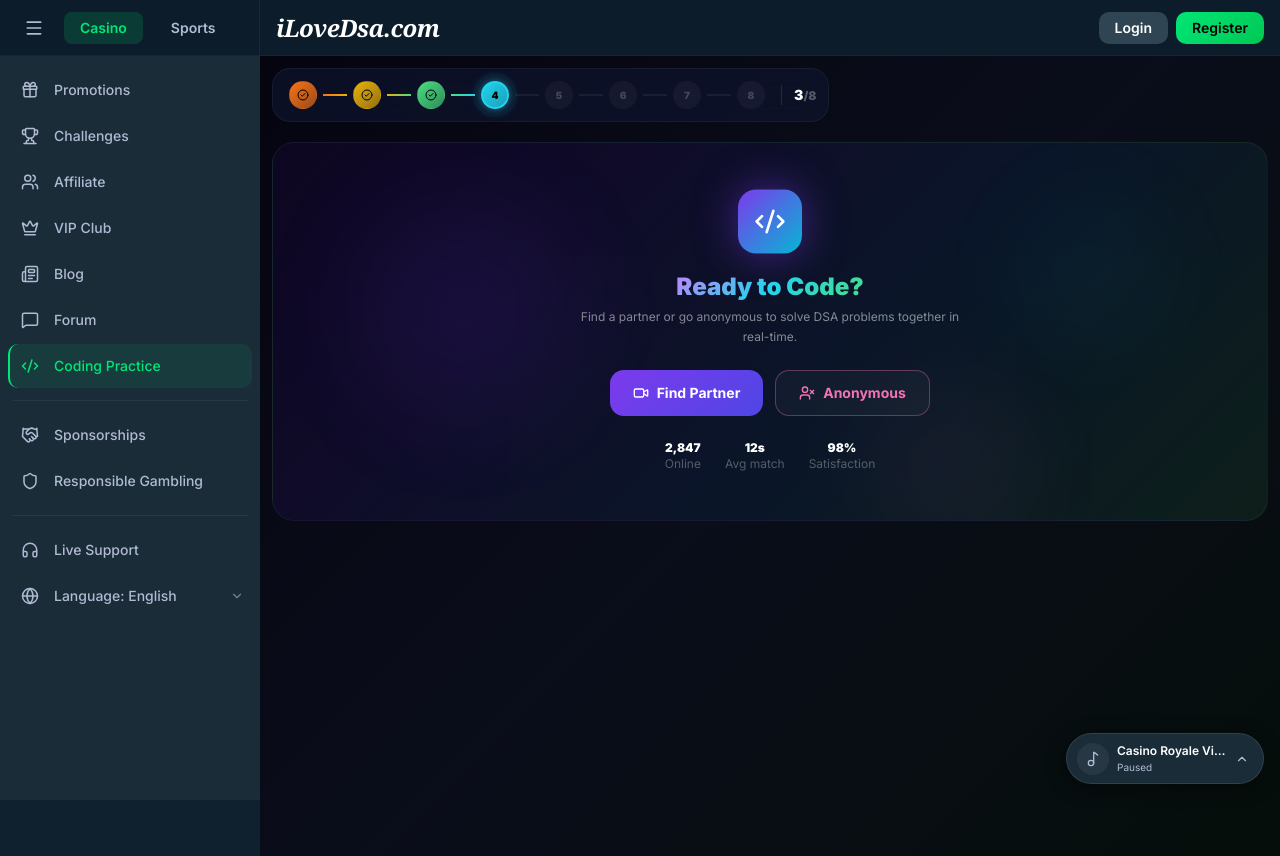
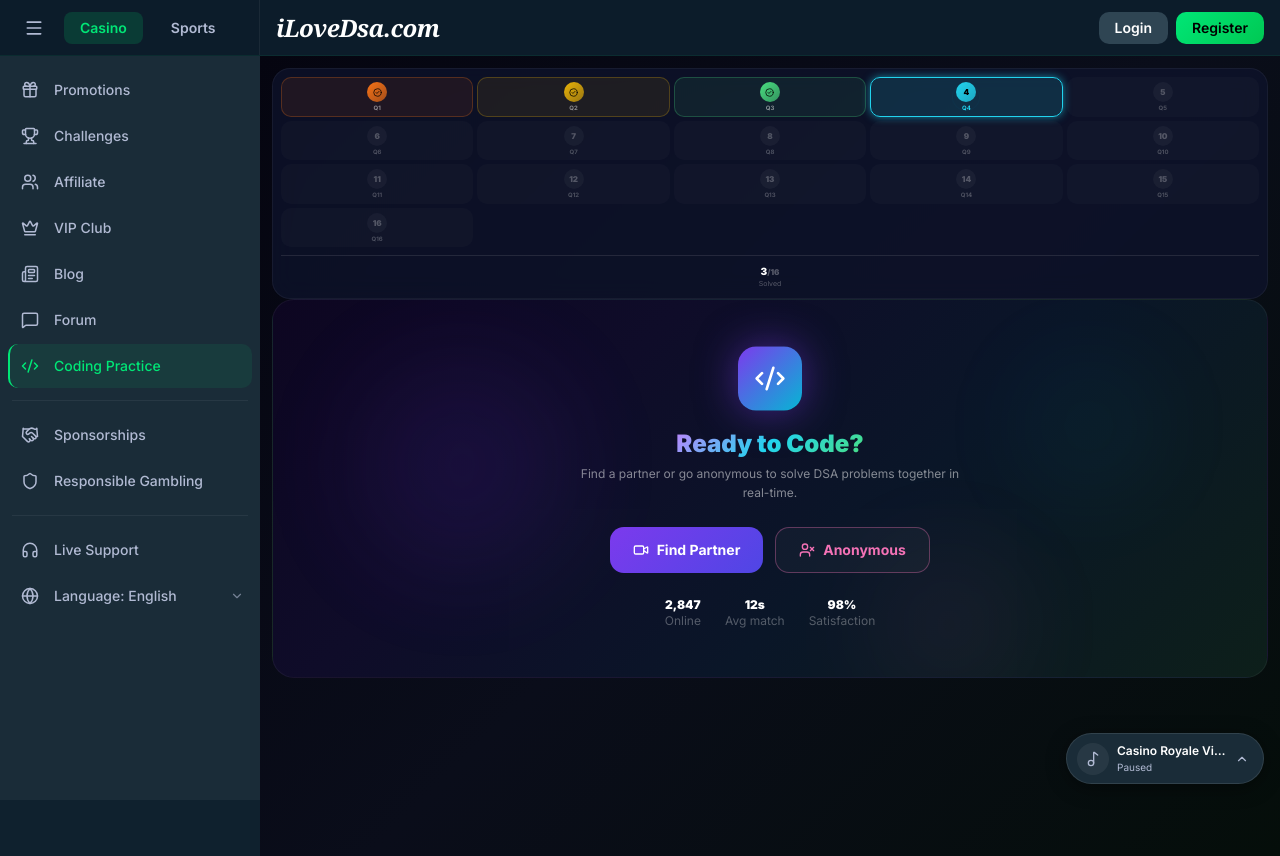
Before and after one commit to NitishLoveCode/NewUI, a Next.js app: page /coding-practice in a window 1280 px wide. Built offline with nearby package versions, Linux system fonts and the light colour scheme.

Commit message:
refactor: improve coding practice UI with 5-column step grid and tooltips

```diff
--- a/app/coding-practice/page.tsx
+++ b/app/coding-practice/page.tsx
@@ -22,6 +22,14 @@
   { num: 6, label: 'Graph DFS',         color: '#c084fc', glow: 'rgba(192,132,252,0.5)', solved: false },
   { num: 7, label: 'DP Coins',          color: '#f472b6', glow: 'rgba(244,114,182,0.5)', solved: false },
   { num: 8, label: 'Trie Build',        color: '#fb7185', glow: 'rgba(251,113,133,0.5)', solved: false },
+  { num: 9, label: 'Two Sum',          color: '#f97316', glow: 'rgba(249,115,22,0.5)',  solved: false  },
+  { num: 10, label: 'Valid Parens',      color: '#eab308', glow: 'rgba(234,179,8,0.5)',   solved: false  },
+  { num: 11, label: 'Merge Lists',       color: '#4ade80', glow: 'rgba(74,222,128,0.5)',  solved: false  },
+  { num: 12, label: 'Binary Search',     color: '#22d3ee', glow: 'rgba(34,211,238,0.6)',  solved: false },
+  { num: 13, label: 'LRU Cache',         color: '#818cf8', glow: 'rgba(129,140,248,0.5)', solved: false },
+  { num: 14, label: 'Graph DFS',         color: '#c084fc', glow: 'rgba(192,132,252,0.5)', solved: false },
+  { num: 15, label: 'DP Coins',          color: '#f472b6', glow: 'rgba(244,114,182,0.5)', solved: false },
+  { num: 16, label: 'Trie Build',        color: '#fb7185', glow: 'rgba(251,113,133,0.5)', solved: false },
 ];
 
 const INITIAL_CHAT = [
@@ -98,73 +106,101 @@
 
   return (
     <motion.div
-      initial={{ opacity: 0, y: -16 }}
-      animate={{ opacity: 1, y: 0 }}
-      className="relative flex items-center gap-0 overflow-x-auto pb-2 mb-3"
+      initial={{ opacity: 0, x: 20 }}
+      animate={{ opacity: 1, x: 0 }}
+      className="relative overflow-y-auto"
       ref={scrollRef}
-      style={{ scrollBehavior: 'smooth' }}
+      style={{ scrollBehavior: 'smooth', maxHeight: '100%' }}
     >
       <div
-        className="relative flex items-center gap-0 px-3 py-2 rounded-2xl flex-shrink-0"
+        className="px-2 py-2 rounded-2xl flex-shrink-0"
         style={{
           background: 'rgba(15,21,46,0.7)',
           border: '1px solid rgba(255,255,255,0.05)',
           backdropFilter: 'blur(12px)',
         }}
       >
-        {STEPS.map((step, idx) => (
-          <div key={step.num} className="flex items-center">
-            {idx > 0 && (
-              <div
-                className="w-6 h-0.5 mx-0.5 flex-shrink-0"
-                style={{
-                  background: step.num <= current
-                    ? `linear-gradient(90deg, ${STEPS[idx - 1].color}, ${step.color})`
-                    : 'rgba(255,255,255,0.06)',
-                }}
-              />
-            )}
-
+        {/* Grid: 5 steps per row */}
+        <div className="grid grid-cols-5 gap-1 mb-2">
+          {STEPS.map((step) => (
+            <div key={step.num} className="relative group">
               <motion.button
                 onClick={() => onStep(step.num)}
                 whileHover={{ scale: 1.12 }}
-              whileTap={{ scale: 0.88 }}
-              className="relative flex-shrink-0 flex items-center justify-center cursor-pointer"
-              style={{ width: 36, height: 36 }}
+                whileTap={{ scale: 0.85 }}
+                className="relative flex flex-col items-center justify-center cursor-pointer rounded-lg p-1 w-full h-full"
+                style={{
+                  background: step.solved
+                    ? `${step.color}15`
+                    : step.num === current
+                      ? `${step.color}25`
+                      : 'rgba(255,255,255,0.02)',
+                  border: step.num === current ? `1.5px solid ${step.color}` : `0.5px solid ${step.solved ? step.color + '40' : 'transparent'}`,
+                  boxShadow: step.num === current ? `0 0 8px ${step.glow}` : 'none',
+                }}
               >
+                {/* Pulse ring for current */}
                 {step.num === current && (
                   <motion.div
                     className="absolute rounded-full"
                     style={{
-                    width: 32, height: 32,
-                    border: `2px solid ${step.color}`,
+                      width: 22, height: 22,
+                      border: `1.5px solid ${step.color}`,
                     }}
-                  animate={{ scale: [1, 1.4, 1], opacity: [0.8, 0, 0.8] }}
+                    animate={{ scale: [1, 1.3, 1], opacity: [0.8, 0, 0.8] }}
                     transition={{ duration: 1.6, repeat: Infinity }}
                   />
                 )}
 
+                {/* Step circle */}
                 <div
-                className="w-7 h-7 rounded-full flex items-center justify-center text-[10px] font-black relative"
+                  className="w-5 h-5 rounded-full flex items-center justify-center text-[8px] font-black relative z-10"
                   style={{
                     background: step.solved
                       ? `linear-gradient(135deg, ${step.color}, ${step.color}99)`
                       : step.num === current
                         ? `linear-gradient(135deg, ${step.color}, ${step.color}bb)`
                         : 'rgba(255,255,255,0.04)',
-                  border: step.num === current ? `2px solid ${step.color}` : '1px solid transparent',
-                  boxShadow: step.num === current ? `0 0 12px ${step.glow}` : 'none',
-                  color: step.num <= current ? '#000' : 'rgba(255,255,255,0.2)',
+                    color: step.num <= current ? '#000' : 'rgba(255,255,255,0.25)',
                   }}
                 >
-                {step.solved ? <CheckCircle2 size={12} /> : step.num}
+                  {step.solved ? <CheckCircle2 size={9} /> : step.num}
                 </div>
+
+                {/* Label */}
+                <span
+                  className="text-[6px] font-bold text-center leading-tight mt-0.5 whitespace-nowrap"
+                  style={{ color: step.num === current ? step.color : step.solved ? 'rgba(255,255,255,0.5)' : 'rgba(255,255,255,0.25)' }}
+                >
+                  Q{step.num}
+                </span>
               </motion.button>
+
+              {/* Tooltip on hover */}
+              <motion.div
+                initial={{ opacity: 0, y: 5 }}
+                whileHover={{ opacity: 1, y: 0 }}
+                transition={{ duration: 0.2 }}
+                className="absolute left-1/2 -translate-x-1/2 bottom-full mb-2 z-50 pointer-events-none group-hover:pointer-events-auto"
+              >
+                <div
+                  className="px-2 py-1 rounded-lg text-[10px] font-bold text-white whitespace-nowrap"
+                  style={{
+                    background: `linear-gradient(135deg, ${step.color}, ${step.color}dd)`,
+                    boxShadow: `0 4px 12px ${step.glow}`,
+                  }}
+                >
+                  {step.label}
+                </div>
+              </motion.div>
             </div>
           ))}
+        </div>
 
-        <div className="ml-3 pl-3 border-l border-white/10 flex items-center gap-1 flex-shrink-0">
-          <span className="text-sm font-black text-white">{current - 1}<span className="text-xs text-white/30">/8</span></span>
+        {/* Progress stats */}
+        <div className="pt-2 border-t border-white/10 flex flex-col items-center gap-0">
+          <span className="text-[10px] font-black text-white">{current - 1}<span className="text-[8px] text-white/30">/16</span></span>
+          <span className="text-[7px] text-white/30">Solved</span>
         </div>
       </div>
     </motion.div>
@@ -437,27 +473,27 @@
   return (
     <div
       className="flex flex-col rounded-2xl overflow-hidden"
-      style={{ background: '#0d1117', border: '1px solid rgba(255,255,255,0.07)', minWidth: 0 }}
+      style={{ background: '#0d1117', border: '1px solid rgba(255,255,255,0.07)', minWidth: 0, maxHeight: '600px' }}
     >
       {/* Editor toolbar */}
       <div
-        className="flex items-center gap-2 px-3 py-2 border-b"
+        className="flex items-center gap-1 px-2 py-1.5 border-b"
         style={{ borderColor: 'rgba(255,255,255,0.06)', background: '#161b22' }}
       >
         <div className="flex gap-1">
-          <div className="w-2.5 h-2.5 rounded-full bg-red-500/70" />
-          <div className="w-2.5 h-2.5 rounded-full bg-yellow-500/70" />
-          <div className="w-2.5 h-2.5 rounded-full bg-green-500/70" />
+          <div className="w-2 h-2 rounded-full bg-red-500/70" />
+          <div className="w-2 h-2 rounded-full bg-yellow-500/70" />
+          <div className="w-2 h-2 rounded-full bg-green-500/70" />
         </div>
-        <span className="text-[9px] text-white/40 ml-2 font-mono">solution.js</span>
+        <span className="text-[8px] text-white/40 ml-1 font-mono">solution.js</span>
         <div className="flex-1" />
-        <div className="flex items-center gap-1 px-2 py-0.5 rounded text-[8px] font-semibold" style={{ background: 'rgba(192,132,252,0.12)', color: '#c084fc' }}>
-          <Eye size={9} /> Syncing
+        <div className="flex items-center gap-0.5 px-1.5 py-0.5 rounded text-[7px] font-semibold" style={{ background: 'rgba(192,132,252,0.12)', color: '#c084fc' }}>
+          <Eye size={8} /> Syncing
         </div>
       </div>
 
       {/* Code area */}
-      <div className="flex-1 overflow-auto font-mono text-xs p-3 leading-6" style={{ background: '#0d1117' }}>
+      <div className="flex-1 overflow-auto font-mono text-[10px] p-2 leading-5" style={{ background: '#0d1117' }}>
         {CODE_LINES.map((line, i) => (
           <motion.div
             key={i}
@@ -466,7 +502,7 @@
             transition={{ delay: i * 0.03, duration: 0.2 }}
             className="flex"
           >
-            <span className="select-none w-6 text-right mr-3 text-[8px]" style={{ color: 'rgba(255,255,255,0.12)' }}>
+            <span className="select-none w-5 text-right mr-2 text-[7px]" style={{ color: 'rgba(255,255,255,0.12)' }}>
               {i + 1}
             </span>
             <span style={{ color: line.color || 'transparent' }} className="whitespace-pre">
@@ -475,9 +511,9 @@
           </motion.div>
         ))}
         <div className="flex mt-1">
-          <span className="w-6 mr-3" />
+          <span className="w-5 mr-2" />
           <motion.span
-            className="inline-block w-1.5 h-4 rounded-sm"
+            className="inline-block w-1 h-3 rounded-sm"
             style={{ background: '#22d3ee' }}
             animate={{ opacity: [1, 0, 1] }}
             transition={{ duration: 1, repeat: Infinity }}
@@ -487,20 +523,20 @@
 
       {/* Terminal toggle + actions */}
       <div
-        className="flex items-center gap-2 px-3 py-2 border-t"
+        className="flex items-center gap-1 px-2 py-1.5 border-t flex-wrap"
         style={{ borderColor: 'rgba(255,255,255,0.06)', background: '#161b22' }}
       >
         <motion.button
           onClick={onToggleTerminal}
           whileHover={{ scale: 1.05 }}
-          className="flex items-center gap-1.5 px-2 py-1 rounded text-[9px] font-semibold"
+          className="flex items-center gap-1 px-1.5 py-0.5 rounded text-[8px] font-semibold"
           style={{
             background: showTerminal ? 'rgba(74,222,128,0.15)' : 'rgba(255,255,255,0.05)',
             border: showTerminal ? '1px solid rgba(74,222,128,0.3)' : '1px solid transparent',
             color: showTerminal ? '#4ade80' : 'rgba(255,255,255,0.4)',
           }}
         >
-          <Terminal size={11} />
+          <Terminal size={9} />
           Console
         </motion.button>
 
@@ -511,7 +547,7 @@
           disabled={codeRunState === 'running'}
           whileHover={{ scale: 1.04, boxShadow: '0 0 15px rgba(74,222,128,0.4)' }}
           whileTap={{ scale: 0.97 }}
-          className="flex items-center gap-1.5 px-3 py-1 rounded text-[9px] font-bold"
+          className="flex items-center gap-1 px-2 py-0.5 rounded text-[8px] font-bold"
           style={{
             background: codeRunState === 'running'
               ? 'rgba(74,222,128,0.2)'
@@ -522,30 +558,30 @@
         >
           {codeRunState === 'running' ? (
             <motion.div animate={{ rotate: 360 }} transition={{ duration: 1, repeat: Infinity, ease: 'linear' }}>
-              <RefreshCw size={11} />
+              <RefreshCw size={9} />
             </motion.div>
           ) : (
-            <Play size={11} />
+            <Play size={9} />
           )}
-          {codeRunState === 'running' ? 'Running' : 'Run'}
+          Run
         </motion.button>
 
         <motion.button
           onClick={onSubmit}
           whileHover={{ scale: 1.04, boxShadow: '0 0 15px rgba(251,191,36,0.4)' }}
           whileTap={{ scale: 0.97 }}
-          className="flex items-center gap-1.5 px-3 py-1 rounded text-[9px] font-bold"
+          className="flex items-center gap-1 px-2 py-0.5 rounded text-[8px] font-bold"
           style={{
             background: 'linear-gradient(135deg, #92400e, #b45309)',
             color: '#fbbf24',
             border: '1px solid #fbbf2430',
           }}
         >
-          <Trophy size={11} />
+          <Trophy size={9} />
           Submit
         </motion.button>
 
-        <span className="text-[8px] text-white/25 font-mono">JS ▼</span>
+        <span className="text-[7px] text-white/25 font-mono">JS</span>
       </div>
 
       {/* Terminal */}
@@ -557,9 +593,9 @@
             exit={{ height: 0, opacity: 0 }}
             transition={{ duration: 0.2 }}
             className="overflow-hidden border-t"
-            style={{ borderColor: 'rgba(255,255,255,0.06)', background: '#0a0f1a' }}
+            style={{ borderColor: 'rgba(255,255,255,0.06)', background: '#0a0f1a', maxHeight: '100px' }}
           >
-            <div className="p-2 font-mono text-[9px] space-y-0.5 max-h-32 overflow-auto">
+            <div className="p-1.5 font-mono text-[8px] space-y-0 overflow-auto">
               <AnimatePresence>
                 {terminalLines.map((line, i) => (
                   <motion.div
@@ -574,7 +610,7 @@
                 ))}
               </AnimatePresence>
               {codeRunState === 'idle' && terminalLines.length === 0 && (
-                <span className="text-white/15">Click Run to test…</span>
+                <span className="text-white/15">Click Run…</span>
               )}
             </div>
           </motion.div>
@@ -916,14 +952,14 @@
 
 function CollaborationArena({
   isAnonymous, isMuted, isCameraOff, isRecording, codeRunState, terminalLines, chatMessages, chatInput,
-  onMute, onCamera, onRecording, onRunCode, onSubmit, onSendChat, onChatInput, onDisconnect,
+  onMute, onCamera, onRecording, onRunCode, onSubmit, onSendChat, onChatInput, onDisconnect, currentStep,
 }: {
   isAnonymous: boolean; isMuted: boolean; isCameraOff: boolean; isRecording: boolean;
   codeRunState: 'idle' | 'running' | 'success'; terminalLines: typeof TERMINAL_LINES;
   chatMessages: typeof INITIAL_CHAT; chatInput: string;
   onMute: () => void; onCamera: () => void; onRecording: () => void;
   onRunCode: () => void; onSubmit: () => void; onSendChat: () => void;
-  onChatInput: (v: string) => void; onDisconnect: () => void;
+  onChatInput: (v: string) => void; onDisconnect: () => void; currentStep: number;
 }) {
   const [elapsed, setElapsed] = useState(0);
   const [chatOpen, setChatOpen] = useState(false);
@@ -935,8 +971,33 @@
   }, []);
 
   return (
-    <motion.div initial={{ opacity: 0, y: 8 }} animate={{ opacity: 1, y: 0 }} className="flex flex-col gap-3 h-full overflow-hidden">
+    <motion.div initial={{ opacity: 0, y: 8 }} animate={{ opacity: 1, y: 0 }} className="flex gap-3 h-full overflow-hidden">
+      {/* Left sidebar: Problem Statement */}
+      <div className="w-56 flex-shrink-0 overflow-y-auto">
+        <ProblemStatement />
+      </div>
+
+      {/* Center: Code Editor */}
+      <div className="flex-1 overflow-hidden">
+        <CodeEditorPanel
+          codeRunState={codeRunState}
+          terminalLines={terminalLines}
+          onRun={onRunCode}
+          onSubmit={onSubmit}
+          showTerminal={showTerminal}
+          onToggleTerminal={() => setShowTerminal(!showTerminal)}
+        />
+      </div>
+
+      {/* Right column: Steps Bar + Video Call Bar + Chat (flex column) */}
+      <div className="flex flex-col gap-3 flex-shrink-0 w-60 overflow-y-auto">
+        {/* Steps bar */}
+        <div className="flex-shrink-0">
+          <StepsBar current={currentStep} onStep={() => {}} />
+        </div>
+
         {/* Video call bar */}
+        <div className="flex-shrink-0">
           <VideoCallBar
             isAnonymous={isAnonymous}
             isMuted={isMuted}
@@ -948,39 +1009,22 @@
             onRecording={onRecording}
             onDisconnect={onDisconnect}
           />
-
-      {/* Main workspace - 2 columns */}
-      <div className="flex gap-3 flex-1 overflow-hidden">
-        {/* Left: Problem statement */}
-        <div className="w-48 flex-shrink-0 overflow-y-auto">
-          <ProblemStatement />
         </div>
 
-        {/* Center: Code editor */}
-        <div className="flex-1 overflow-hidden">
-          <CodeEditorPanel
-            codeRunState={codeRunState}
-            terminalLines={terminalLines}
-            onRun={onRunCode}
-            onSubmit={onSubmit}
-            showTerminal={showTerminal}
-            onToggleTerminal={() => setShowTerminal(!showTerminal)}
-          />
-        </div>
-
-        {/* Right: Chat button */}
+        {/* Chat button */}
         <motion.button
           onClick={() => setChatOpen(true)}
           whileHover={{ scale: 1.05 }}
           whileTap={{ scale: 0.95 }}
-          className="relative flex-shrink-0 w-12 h-12 rounded-xl flex items-center justify-center"
+          className="relative w-full flex items-center justify-center gap-2 py-3 rounded-xl font-bold text-sm flex-shrink-0"
           style={{
             background: 'linear-gradient(135deg, #f47bb620, #f47bb610)',
             border: '1px solid rgba(244,114,182,0.25)',
           }}
         >
-          <MessageSquare size={18} style={{ color: '#f472b6' }} />
-          <span className="absolute top-1 right-1 w-2 h-2 rounded-full" style={{ background: '#4ade80' }} />
+          <MessageSquare size={16} style={{ color: '#f472b6' }} />
+          <span style={{ color: '#f472b6' }}>Open Chat</span>
+          <span className="absolute top-2 right-2 w-2 h-2 rounded-full" style={{ background: '#4ade80' }} />
         </motion.button>
       </div>
 
@@ -1067,8 +1111,10 @@
       className="min-h-screen px-3 py-3 flex flex-col"
       style={{ background: 'linear-gradient(135deg, #050510 0%, #0a0d1a 50%, #050e0a 100%)' }}
     >
-      {/* Steps bar */}
+      {/* Steps bar - only show when not connected */}
+      {connectionState !== 'connected' && (
         <StepsBar current={currentStep} onStep={setCurrentStep} />
+      )}
 
       {/* Connection states */}
       <div className="flex-1 overflow-auto">
@@ -1096,6 +1142,7 @@
                 terminalLines={terminalLines}
                 chatMessages={chatMessages}
                 chatInput={chatInput}
+                currentStep={currentStep}
                 onMute={() => setIsMuted(m => !m)}
                 onCamera={() => setIsCameraOff(c => !c)}
                 onRecording={() => setIsRecording(r => !r)}
```
Lines whose indentation alone changed are shown as unchanged.
